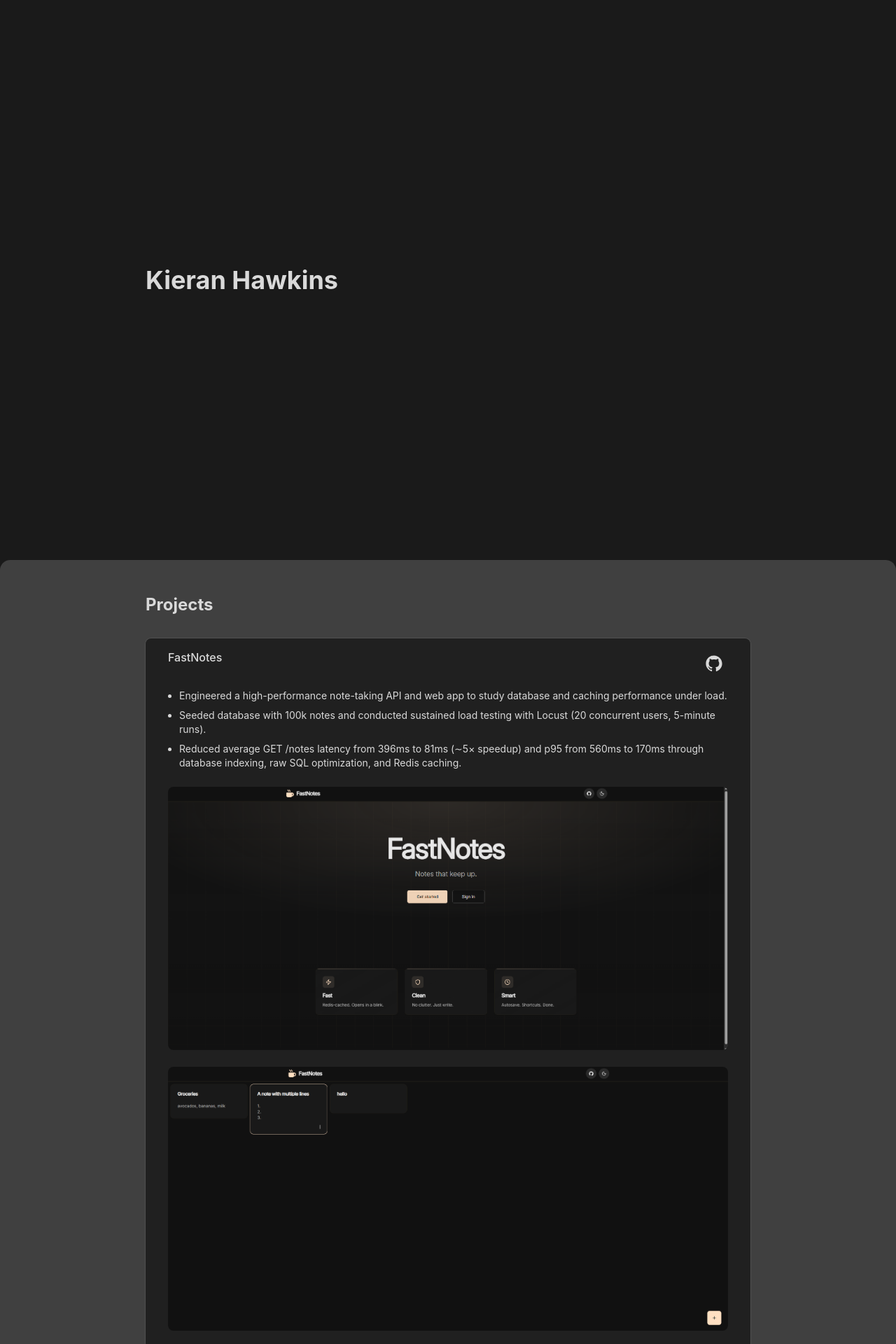
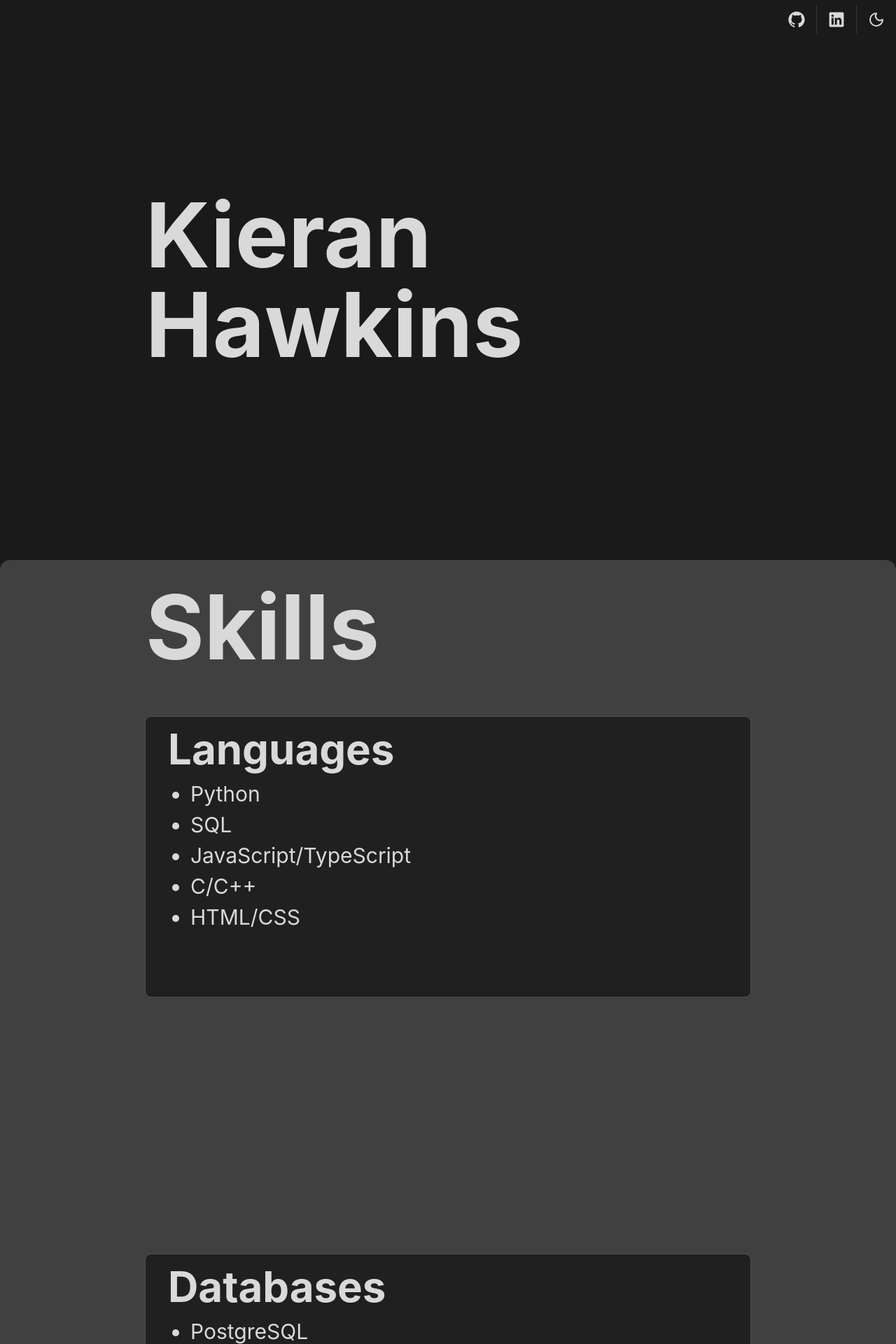
Before and after one commit to Hawkinski2000/Portfolio-Website, a React (Vite) app in the folder portfolio-website/: page / in a window 1280 px wide. Shown: the top 1920 px of the page at 70% size. Built offline with nearby package versions, Linux system fonts and the light colour scheme.

Commit message:
feat: Convert skills section to stackable cards
- Convert the skills section to a stackable cards layout that stacks
  cards while scrolling.

- Add GitHub, LinkedIn, and theme buttons to the top right of the page
  and remove the Header component.

- Improve layout and font sizes of all sections.

```diff
--- a/portfolio-website/src/App.tsx
+++ b/portfolio-website/src/App.tsx
@@ -1,4 +1,7 @@
-// import Header from '@/components/header.tsx'
+import { Separator } from '@/components/ui/separator'
+import GitHubButton from './components/github-button'
+import LinkedInButton from './components/linkedin-button'
+import ThemeButton from './components/theme-button'
 import ProjectsSection from './components/projects-section'
 import EducationSection from './components/education-section'
 import SkillsSection from './components/skills-section'
@@ -13,23 +16,31 @@ function App() {
 
   return (
     <div className="flex flex-col">
+      <div className="fixed top-0 right-0 z-100 flex gap-2 px-2 pt-2">
+        <GitHubButton />
+        <Separator orientation="vertical" />
+        <LinkedInButton />
+        <Separator orientation="vertical" />
+        <ThemeButton />
+      </div>
+
       <main className="relative">
         <section className="bg-background sticky top-0 flex h-screen w-full items-center justify-center">
           <div className="w-full max-w-4xl">
-            <h1 className="max-w-4xl px-4 text-left text-4xl font-bold">Kieran Hawkins</h1>
+            <h1 className="max-w-4xl px-4 text-left text-9xl font-bold">Kieran Hawkins</h1>
           </div>
         </section>
 
         <section className="bg-accent relative flex w-full items-center justify-center rounded-4xl">
+          <SkillsSection />
+        </section>
+
+        <section className="bg-background relative flex w-full items-center justify-center">
           <ProjectsSection />
         </section>
 
-        <section className="bg-background sticky top-0 flex h-screen w-full items-center justify-center">
+        <section className="bg-accent relative flex w-full items-center justify-center rounded-4xl">
           <EducationSection />
-        </section>
-
-        <section className="bg-accent sticky top-0 flex h-screen w-full items-center justify-center rounded-4xl">
-          <SkillsSection />
         </section>
       </main>
     </div>
--- a/portfolio-website/src/components/github-button.tsx
+++ b/portfolio-website/src/components/github-button.tsx
@@ -1,7 +1,7 @@
 import { Button } from '@/components/ui/button'
 import { GitHubLogoIcon } from '@radix-ui/react-icons'
 
-export default function GitHubButton() {
+export default function GitHubButton({ href }: { href?: string }) {
   return (
     <Button
       variant="ghost"
@@ -10,7 +10,7 @@ export default function GitHubButton() {
       aria-label="GitHub"
       className="size-10 rounded-full"
     >
-      <a href="https://github.com/Hawkinski2000" target="_blank" rel="noreferrer">
+      <a href={href ?? 'https://github.com/Hawkinski2000'} target="_blank" rel="noreferrer">
         <GitHubLogoIcon className="size-6" />
       </a>
     </Button>
--- /dev/null
+++ b/portfolio-website/src/components/linkedin-button.tsx
@@ -0,0 +1,22 @@
+import { Button } from '@/components/ui/button'
+import { LinkedInLogoIcon } from '@radix-ui/react-icons'
+
+export default function LinkedInButton() {
+  return (
+    <Button
+      variant="ghost"
+      size="icon-lg"
+      asChild
+      aria-label="LinkedIn"
+      className="size-10 rounded-full"
+    >
+      <a
+        href="https://www.linkedin.com/in/kieran-hawkins-b5558130b/"
+        target="_blank"
+        rel="noreferrer"
+      >
+        <LinkedInLogoIcon className="size-6" />
+      </a>
+    </Button>
+  )
+}
--- a/portfolio-website/src/components/projects-section.tsx
+++ b/portfolio-website/src/components/projects-section.tsx
@@ -11,35 +11,35 @@ import { projects, type Project, type ProjectImage } from '@/projects'
 
 export default function ProjectsSection() {
   return (
-    <section className="flex max-w-4xl flex-col py-12">
-      <h2 className="px-4 pb-4 text-2xl font-bold">Projects</h2>
+    <section className="flex max-w-4xl flex-col">
+      <h2 className="bg-background sticky top-0 px-4 py-8 text-9xl font-bold">Projects</h2>
 
-      <div className="flex flex-col gap-8 p-4">
+      <div className="flex flex-col gap-8 px-4 py-8">
         {projects.map((project: Project) => {
           return (
             <Card key={project.name} className="p-4">
               <CardHeader>
-                <CardTitle>{project.name}</CardTitle>
+                <CardTitle className="text-4xl font-bold">{project.name}</CardTitle>
 
                 <CardAction>
-                  <GitHubButton />
+                  <GitHubButton href={project.githubLink} />
                 </CardAction>
               </CardHeader>
 
               <CardContent className="flex flex-col gap-4">
-                <ul className="flex list-disc flex-col gap-2 pl-4">
+                <ul className="flex list-disc flex-col gap-2 px-4">
                   {project.bullets.map((bullet, i) => (
-                    <li key={i}>
-                      <CardDescription className="text-foreground">{bullet}</CardDescription>
-                    </li>
+                    <CardDescription className="text-foreground text-base">
+                      <li key={i}>{bullet}</li>
+                    </CardDescription>
                   ))}
                 </ul>
 
                 {project.images.map((image: ProjectImage, index) => (
                   <div className="flex flex-col items-center justify-center" key={index}>
-                    <p className="pb-2 text-sm">
+                    <CardDescription className="pb-2 text-sm">
                       {(project.captions && project.captions[index]) || ''}
-                    </p>
+                    </CardDescription>
 
                     <img
                       src={image.src}
--- a/portfolio-website/src/components/skills-section.tsx
+++ b/portfolio-website/src/components/skills-section.tsx
@@ -1,29 +1,44 @@
-import { Card, CardContent, CardDescription } from '@/components/ui/card'
+import { Card, CardContent, CardDescription, CardHeader, CardTitle } from '@/components/ui/card'
+import { skillCategories, type SkillCategory } from '@/skills'
 
 export default function SkillsSection() {
+  const SECTION_HEADING_HEIGHT = 192
+  const CARD_HEADER_HEIGHT = 60 + 16 + 16 // heading height + card top padding + card gap
+
   return (
-    <section className="flex w-full max-w-4xl flex-col py-4">
-      <h2 className="px-4 pb-2 text-2xl">Skills</h2>
+    <section className="flex w-full max-w-4xl flex-col">
+      <h2
+        className="bg-accent sticky top-0 px-4 py-8 text-9xl font-bold"
+        style={{ zIndex: skillCategories.length * 10 }}
+      >
+        Skills
+      </h2>
 
-      <Card>
-        <CardContent>
-          <CardDescription className="text-foreground">
-            <b>Languages:</b> Python, SQL, JavaScript/TypeScript, C/C++, HTML/CSS
-          </CardDescription>
-          <CardDescription className="text-foreground">
-            <b>Databases:</b> PostgreSQL, Redis
-          </CardDescription>
-          <CardDescription className="text-foreground">
-            <b>Frameworks:</b> PyTorch, FastAPI, React, pytest, Alembic
-          </CardDescription>
-          <CardDescription className="text-foreground">
-            <b>Developer Tools:</b> Git, Docker, Amazon Web Services, GitHub Actions
-          </CardDescription>
-          <CardDescription className="text-foreground">
-            <b>Libraries:</b> SQLAlchemy, pandas, NumPy, Matplotlib
-          </CardDescription>
-        </CardContent>
-      </Card>
+      <div className="flex flex-col px-4 py-8">
+        {skillCategories.map((skillCategory: SkillCategory, i) => (
+          <Card
+            className="sticky h-[50vh] p-4"
+            style={{
+              top: `calc(${i * CARD_HEADER_HEIGHT + SECTION_HEADING_HEIGHT}px)`,
+              zIndex: i * 5 + 1,
+              marginBottom: `${(skillCategories.length - 1 - i) * CARD_HEADER_HEIGHT}px`,
+            }}
+          >
+            <CardHeader>
+              <CardTitle className="text-6xl font-bold">{skillCategory.title}</CardTitle>
+            </CardHeader>
+            <CardContent>
+              <ul className="flex list-disc flex-col gap-2 px-8">
+                {skillCategory.skills.map((skill) => (
+                  <CardDescription className="text-foreground text-3xl">
+                    <li>{skill}</li>
+                  </CardDescription>
+                ))}
+              </ul>
+            </CardContent>
+          </Card>
+        ))}
+      </div>
     </section>
   )
 }
--- /dev/null
+++ b/portfolio-website/src/components/theme-button.tsx
@@ -0,0 +1,37 @@
+import { useState } from 'react'
+import { Button } from '@/components/ui/button'
+import { Sun, Moon } from 'lucide-react'
+
+export default function ThemeButton() {
+  const [isDark, setIsDark] = useState(() => {
+    return document.documentElement.classList.contains('dark')
+  })
+
+  const toggleTheme = () => {
+    const root = document.documentElement
+    const next = !isDark
+
+    root.classList.add('no-transition')
+    root.classList.toggle('dark', next)
+    setIsDark(next)
+    localStorage.setItem('portfolio-theme', next ? 'dark' : 'light')
+
+    requestAnimationFrame(() => {
+      requestAnimationFrame(() => {
+        root.classList.remove('no-transition')
+      })
+    })
+  }
+
+  return (
+    <Button
+      variant="ghost"
+      size="icon-lg"
+      onClick={toggleTheme}
+      aria-label={isDark ? 'Switch to light mode' : 'Switch to dark mode'}
+      className="size-10 rounded-full"
+    >
+      {isDark ? <Moon className="size-6" /> : <Sun className="size-6" />}
+    </Button>
+  )
+}
--- a/portfolio-website/src/components/ui/card.tsx
+++ b/portfolio-website/src/components/ui/card.tsx
@@ -1,103 +1,92 @@
-import * as React from "react"
+import * as React from 'react'
 
-import { cn } from "@/lib/utils"
+import { cn } from '@/lib/utils'
 
 function Card({
   className,
-  size = "default",
+  size = 'default',
   ...props
-}: React.ComponentProps<"div"> & { size?: "default" | "sm" }) {
+}: React.ComponentProps<'div'> & { size?: 'default' | 'sm' }) {
   return (
     <div
       data-slot="card"
       data-size={size}
       className={cn(
-        "group/card flex flex-col gap-4 overflow-hidden rounded-xl bg-card py-4 text-sm text-card-foreground ring-1 ring-foreground/10 has-data-[slot=card-footer]:pb-0 has-[>img:first-child]:pt-0 data-[size=sm]:gap-3 data-[size=sm]:py-3 data-[size=sm]:has-data-[slot=card-footer]:pb-0 *:[img:first-child]:rounded-t-xl *:[img:last-child]:rounded-b-xl",
-        className
+        'group/card bg-card text-card-foreground ring-foreground/10 flex flex-col gap-4 overflow-hidden rounded-xl py-4 text-sm ring-1 has-data-[slot=card-footer]:pb-0 has-[>img:first-child]:pt-0 data-[size=sm]:gap-3 data-[size=sm]:py-3 data-[size=sm]:has-data-[slot=card-footer]:pb-0 *:[img:first-child]:rounded-t-xl *:[img:last-child]:rounded-b-xl',
+        className,
       )}
       {...props}
     />
   )
 }
 
-function CardHeader({ className, ...props }: React.ComponentProps<"div">) {
+function CardHeader({ className, ...props }: React.ComponentProps<'div'>) {
   return (
     <div
       data-slot="card-header"
       className={cn(
-        "group/card-header @container/card-header grid auto-rows-min items-start gap-1 rounded-t-xl px-4 group-data-[size=sm]/card:px-3 has-data-[slot=card-action]:grid-cols-[1fr_auto] has-data-[slot=card-description]:grid-rows-[auto_auto] [.border-b]:pb-4 group-data-[size=sm]/card:[.border-b]:pb-3",
-        className
+        'group/card-header @container/card-header grid auto-rows-min items-start gap-1 rounded-t-xl px-4 group-data-[size=sm]/card:px-3 has-data-[slot=card-action]:grid-cols-[1fr_auto] has-data-[slot=card-description]:grid-rows-[auto_auto] [.border-b]:pb-4 group-data-[size=sm]/card:[.border-b]:pb-3',
+        className,
       )}
       {...props}
     />
   )
 }
 
-function CardTitle({ className, ...props }: React.ComponentProps<"div">) {
+function CardTitle({ className, ...props }: React.ComponentProps<'div'>) {
   return (
     <div
       data-slot="card-title"
       className={cn(
-        "text-base leading-snug font-medium group-data-[size=sm]/card:text-sm",
-        className
+        'text-base leading-snug font-medium group-data-[size=sm]/card:text-sm',
+        className,
       )}
       {...props}
     />
   )
 }
 
-function CardDescription({ className, ...props }: React.ComponentProps<"div">) {
+function CardDescription({ className, ...props }: React.ComponentProps<'div'>) {
   return (
     <div
       data-slot="card-description"
-      className={cn("text-sm text-muted-foreground", className)}
+      className={cn('text-muted-foreground text-sm', className)}
       {...props}
     />
   )
 }
 
-function CardAction({ className, ...props }: React.ComponentProps<"div">) {
+function CardAction({ className, ...props }: React.ComponentProps<'div'>) {
   return (
     <div
       data-slot="card-action"
+      className={cn('col-start-2 row-span-2 row-start-1 self-start justify-self-end', className)}
+      {...props}
+    />
+  )
+}
+
+function CardContent({ className, ...props }: React.ComponentProps<'div'>) {
+  return (
+    <div
+      data-slot="card-content"
+      className={cn('px-4 group-data-[size=sm]/card:px-3', className)}
+      {...props}
+    />
+  )
+}
+
+function CardFooter({ className, ...props }: React.ComponentProps<'div'>) {
+  return (
+    <div
+      data-slot="card-footer"
       className={cn(
-        "col-start-2 row-span-2 row-start-1 self-start justify-self-end",
-        className
+        'bg-muted/50 flex items-center rounded-b-xl border-t p-4 group-data-[size=sm]/card:p-3',
+        className,
       )}
       {...props}
     />
   )
 }
 
-function CardContent({ className, ...props }: React.ComponentProps<"div">) {
-  return (
-    <div
-      data-slot="card-content"
-      className={cn("px-4 group-data-[size=sm]/card:px-3", className)}
-      {...props}
-    />
-  )
-}
-
-function CardFooter({ className, ...props }: React.ComponentProps<"div">) {
-  return (
-    <div
-      data-slot="card-footer"
-      className={cn(
-        "flex items-center rounded-b-xl border-t bg-muted/50 p-4 group-data-[size=sm]/card:p-3",
-        className
-      )}
-      {...props}
-    />
-  )
-}
-
-export {
-  Card,
-  CardHeader,
-  CardFooter,
-  CardTitle,
-  CardAction,
-  CardDescription,
-  CardContent,
-}
+export { Card, CardHeader, CardFooter, CardTitle, CardAction, CardDescription, CardContent }
--- /dev/null
+++ b/portfolio-website/src/components/ui/separator.tsx
@@ -0,0 +1,26 @@
+import * as React from 'react'
+import { Separator as SeparatorPrimitive } from 'radix-ui'
+
+import { cn } from '@/lib/utils'
+
+function Separator({
+  className,
+  orientation = 'horizontal',
+  decorative = true,
+  ...props
+}: React.ComponentProps<typeof SeparatorPrimitive.Root>) {
+  return (
+    <SeparatorPrimitive.Root
+      data-slot="separator"
+      decorative={decorative}
+      orientation={orientation}
+      className={cn(
+        'bg-border shrink-0 data-horizontal:h-px data-horizontal:w-full data-vertical:w-px data-vertical:self-stretch',
+        className,
+      )}
+      {...props}
+    />
+  )
+}
+
+export { Separator }
--- a/portfolio-website/src/skills.tsx
+++ b/portfolio-website/src/skills.tsx
@@ -1,12 +1,12 @@
 export interface SkillCategory {
   title: string
-  skills: string
+  skills: string[]
 }
 
 export const skillCategories: SkillCategory[] = [
-  { title: 'Languages', skills: 'Python, SQL, JavaScript/TypeScript, C/C++, HTML/CSS' },
-  { title: 'Databases', skills: 'PostgreSQL, Redis' },
-  { title: 'Frameworks', skills: 'PyTorch, FastAPI, React, pytest, Alembic' },
-  { title: 'Developer Tools', skills: 'Git, Docker, Amazon Web Services, GitHub Actions' },
-  { title: 'Libraries', skills: 'SQLAlchemy, pandas, NumPy, Matplotlib' },
+  { title: 'Languages', skills: ['Python', 'SQL', 'JavaScript/TypeScript', 'C/C++', 'HTML/CSS'] },
+  { title: 'Databases', skills: ['PostgreSQL', 'Redis'] },
+  { title: 'Frameworks', skills: ['PyTorch', 'FastAPI', 'React', 'pytest', 'Alembic'] },
+  { title: 'Developer Tools', skills: ['Git', 'Docker', 'Amazon Web Services', 'GitHub Actions'] },
+  { title: 'Libraries', skills: ['SQLAlchemy', 'pandas', 'NumPy', 'Matplotlib'] },
 ]
```
Also changed, not shown: portfolio-website/src/components/education-section.tsx (+8 -6 lines), portfolio-website/src/components/header.tsx (deleted, +0 -71 lines).
